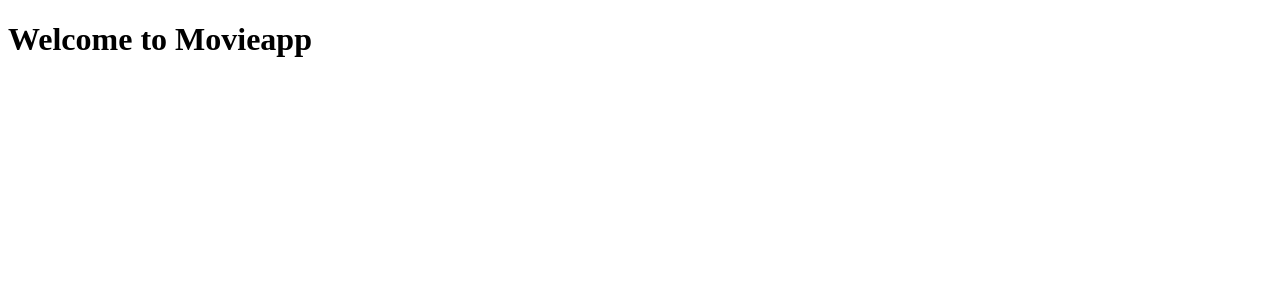
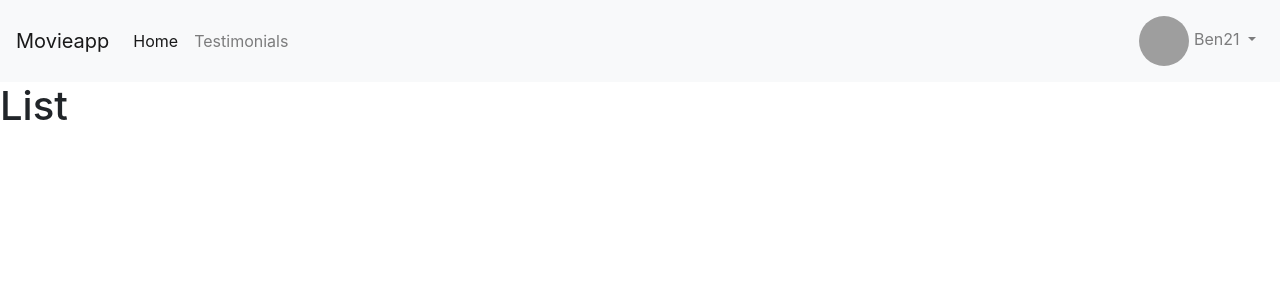
Before and after one commit to Justanewguy21/quickdjango, a Django app: page / in a window 1280 px wide. Shown: the top 300 px of the page. Run offline with Django 3.2, Linux system fonts and the light colour scheme; grey boxes are pictures that could not be loaded.

Commit message:
add testimonials page in Movieapp

```diff
--- a/movieapp/templates/home.html
+++ b/movieapp/templates/home.html
@@ -1,12 +1,9 @@
-<!DOCTYPE html>
-<html lang="en">
-<head>
-    <meta charset="UTF-8">
-    <meta http-equiv="X-UA-Compatible" content="IE=edge">
-    <meta name="viewport" content="width=device-width, initial-scale=1.0">
-    <title>Movieapp</title>
-</head>
-<body>
-    <h1>Welcome to Movieapp</h1>
-</body>
-</html>
+{% extends 'layout.html' %}
+
+{% block title %}
+  <title>Movieapp</title>
+{% endblock %}
+
+{% block content %}
+  <h1>List</h1>
+{% endblock %}
--- /dev/null
+++ b/movieapp/templates/layout.html
@@ -0,0 +1,21 @@
+<!DOCTYPE html>
+<html lang="en">
+<head>
+    <meta charset="UTF-8">
+    <meta http-equiv="X-UA-Compatible" content="IE=edge">
+    <meta name="viewport" content="width=device-width, initial-scale=1.0">
+    <link rel="stylesheet" href="https://cdn.jsdelivr.net/npm/bootstrap@4.6.0/dist/css/bootstrap.min.css" integrity="sha384-B0vP5xmATw1+K9KRQjQERJvTumQW0nPEzvF6L/Z6nronJ3oUOFUFpCjEUQouq2+l" crossorigin="anonymous">
+    {% block title %}
+    {% endblock %}
+</head>
+<body>
+  <script src="https://code.jquery.com/jquery-3.5.1.slim.min.js" integrity="sha384-DfXdz2htPH0lsSSs5nCTpuj/zy4C+OGpamoFVy38MVBnE+IbbVYUew+OrCXaRkfj" crossorigin="anonymous"></script>
+  <script src="https://cdn.jsdelivr.net/npm/popper.js@1.16.1/dist/umd/popper.min.js" integrity="sha384-9/reFTGAW83EW2RDu2S0VKaIzap3H66lZH81PoYlFhbGU+6BZp6G7niu735Sk7lN" crossorigin="anonymous"></script>
+  <script src="https://cdn.jsdelivr.net/npm/bootstrap@4.6.0/dist/js/bootstrap.min.js" integrity="sha384-+YQ4JLhjyBLPDQt//I+STsc9iw4uQqACwlvpslubQzn4u2UU2UFM80nGisd026JF" crossorigin="anonymous"></script>
+       <!-- Navigation  -->
+       {% include 'navigation.html' %}
+
+       {% block content %}
+       {% endblock %}
+</body>
+</html>
--- /dev/null
+++ b/movieapp/templates/navigation.html
@@ -0,0 +1,33 @@
+ <!--Nav bar-->
+ <nav class="navbar navbar-expand-lg navbar-light bg-light">
+    <a class="navbar-brand" href="#">Movieapp</a>
+    <button class="navbar-toggler" type="button" data-toggle="collapse" data-target="#navbarSupportedContent" aria-controls="navbarSupportedContent" aria-expanded="false" aria-label="Toggle navigation">
+      <span class="navbar-toggler-icon"></span>
+    </button>
+
+    <div class="collapse navbar-collapse" id="navbarSupportedContent">
+      <ul class="navbar-nav mr-auto">
+        <li class="nav-item active">
+          <a class="nav-link" href="/">Home <span class="sr-only">(current)</span></a>
+        </li>
+        <li class="nav-item">
+          <a class="nav-link" href="/testimonials">Testimonials</a>
+        </li>
+      </ul>
+      <ul class="navbar-nav">
+        <li class="nav-item dropdown">
+            <a class="nav-link dropdown-toggle" href="#" id="navbarDropdown" role="button" data-toggle="dropdown" aria-haspopup="true" aria-expanded="false">
+                <img src="https://i.pravatar.cc/50" alt="Ben" class="rounded-circle">
+                Ben21
+            </a>
+            <div class="dropdown-menu" aria-labelledby="navbarDropdown">
+              <a class="dropdown-item" href="#">Profile</a>
+              <a class="dropdown-item" href="#">Settings</a>
+              <div class="dropdown-divider"></div>
+              <a class="dropdown-item" href="#">Logout</a>
+            </div>
+          </li>
+      </ul>
+
+    </div>
+</nav>
--- a/movieapp/views.py
+++ b/movieapp/views.py
@@ -4,3 +4,6 @@ from django.shortcuts import render
 # this is the home page of movieapp
 def home(request):
     return render(request, 'home.html', {})
+# testimonials
+def testimonials(request):
+    return render(request, 'testimonials.html', {})
--- a/quickdjango/urls.py
+++ b/quickdjango/urls.py
@@ -18,5 +18,6 @@ from django.urls import path
 from movieapp import views
 urlpatterns = [
     path('admin/', admin.site.urls),
-    path('', views.home, name='home')
+    path('', views.home, name='home'),
+    path('testimonials', views.testimonials, name = 'testimonials')
 ]
```
Also changed, not shown: movieapp/templates/testimonials.html (added, +23 -0 lines), db.sqlite3.
